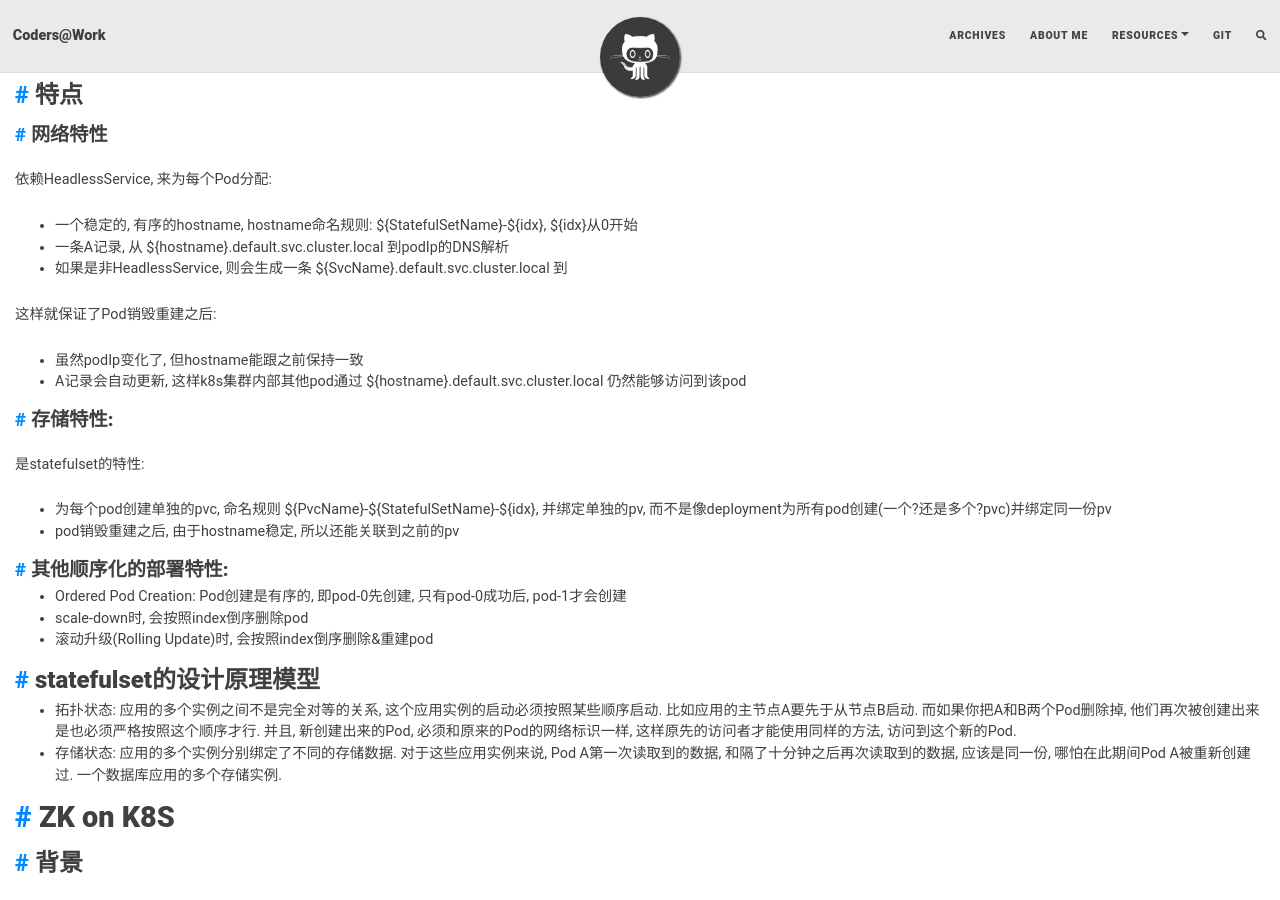
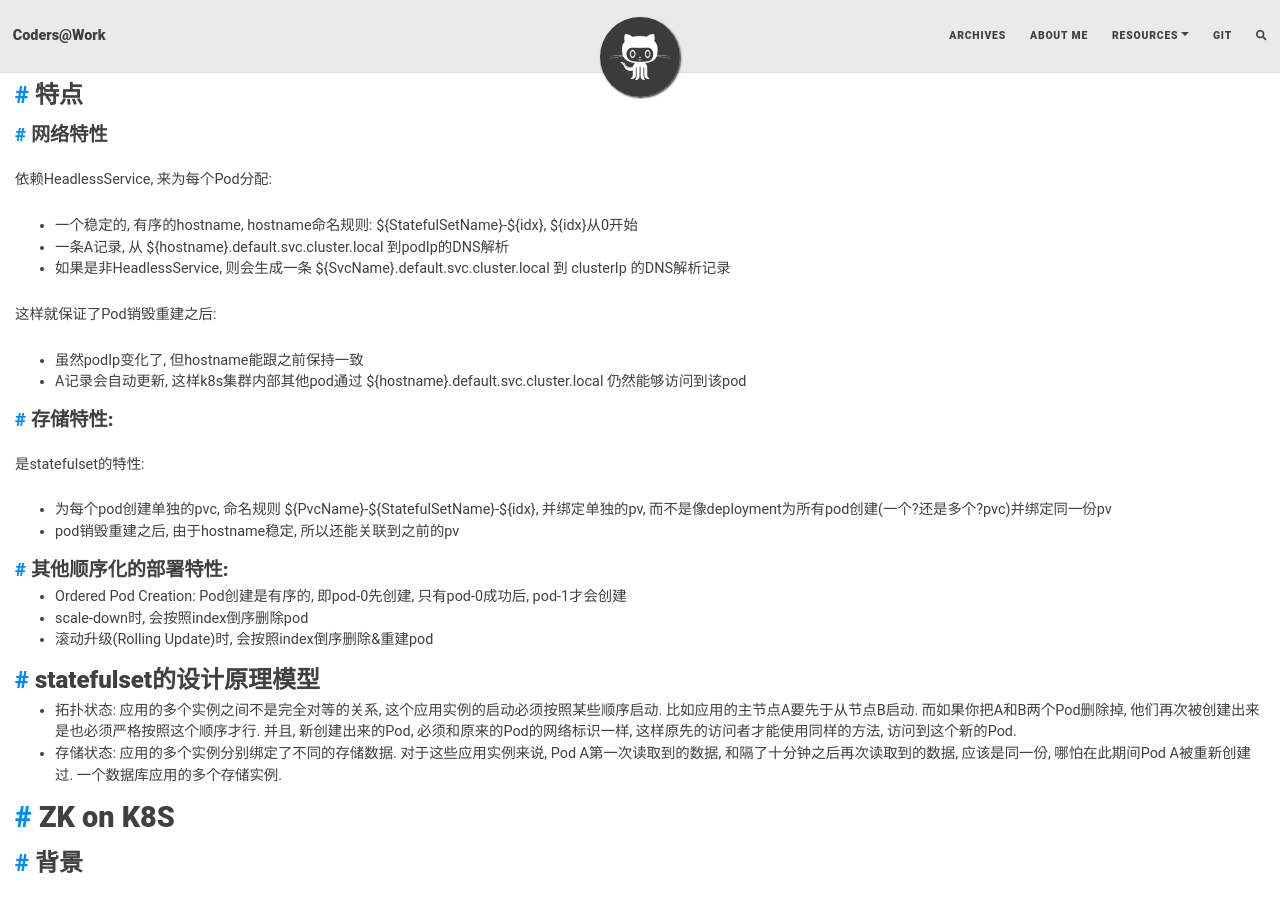
Before and after one commit to DavyJones2010/davyjones2010.github.io_bak, a Jekyll site: the page built from _posts/k8s/2022-03-28-k8s-stateful-set.md, in a window 1280 px wide and 900 px high, scrolled down 473 px. Built offline with Jekyll 4.4.1, drawn with Linux system fonts in a browser that asks for light colours; nearby versions of some CDN libraries; comment, search, counter and statistics services are not loaded.

```diff
--- a/_posts/k8s/2022-03-28-k8s-stateful-set.md
+++ b/_posts/k8s/2022-03-28-k8s-stateful-set.md
@@ -13,7 +13,7 @@ lang: zh
 依赖HeadlessService, 来为每个Pod分配:
 - 一个稳定的, 有序的hostname, hostname命名规则: ${StatefulSetName}-${idx}, ${idx}从0开始
 - 一条A记录, 从 ${hostname}.default.svc.cluster.local 到podIp的DNS解析
-- 如果是非HeadlessService, 则会生成一条 ${SvcName}.default.svc.cluster.local 到
+- 如果是非HeadlessService, 则会生成一条 ${SvcName}.default.svc.cluster.local 到 clusterIp 的DNS解析记录
 
 这样就保证了Pod销毁重建之后:
 - 虽然podIp变化了, 但hostname能跟之前保持一致
```
Also changed, not shown: _posts/k8s/2022-04-06-k8s-kube-proxy.md (+10 -0 lines), _posts/tools/2022-04-30-ubuntu-init.md (+7 -0 lines).
